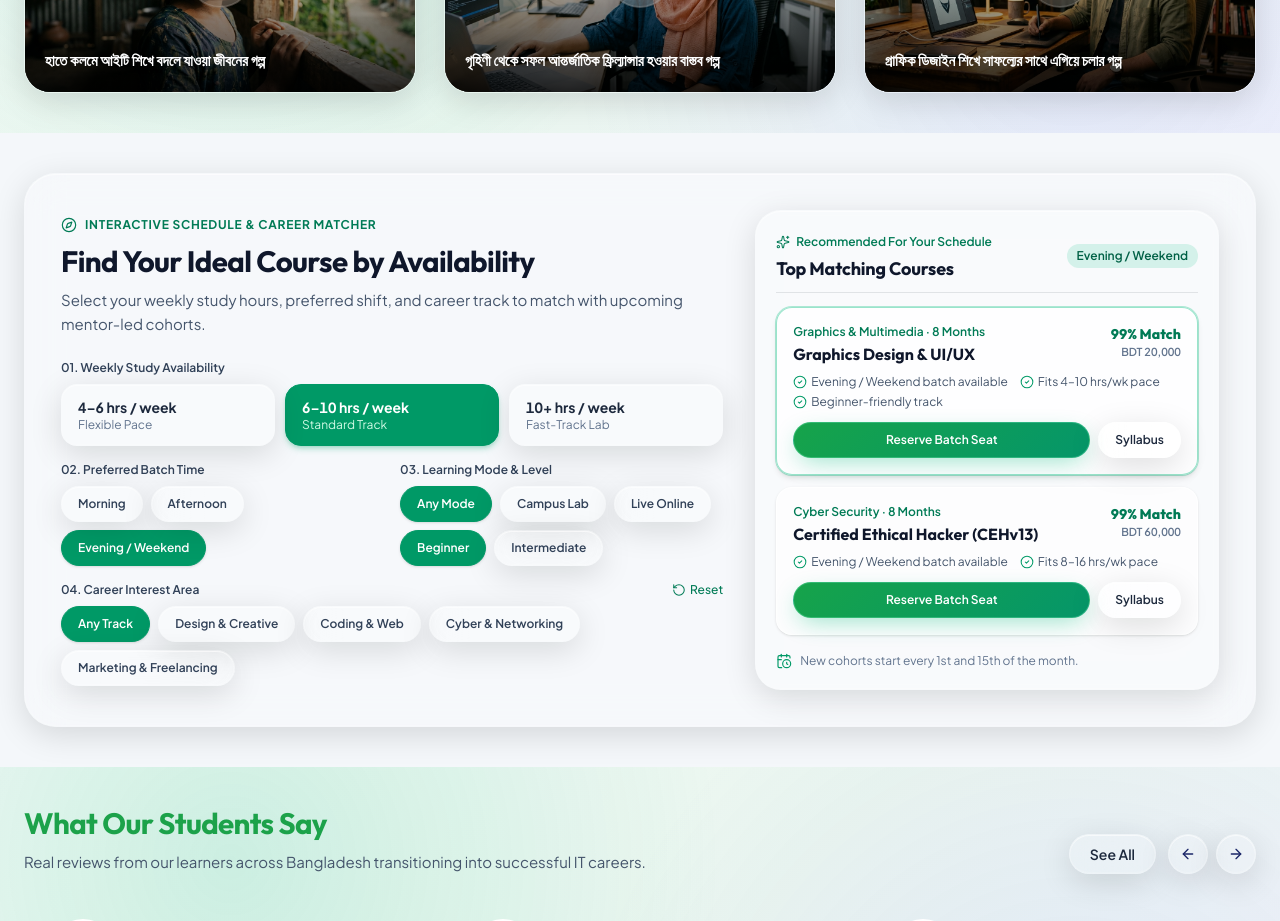
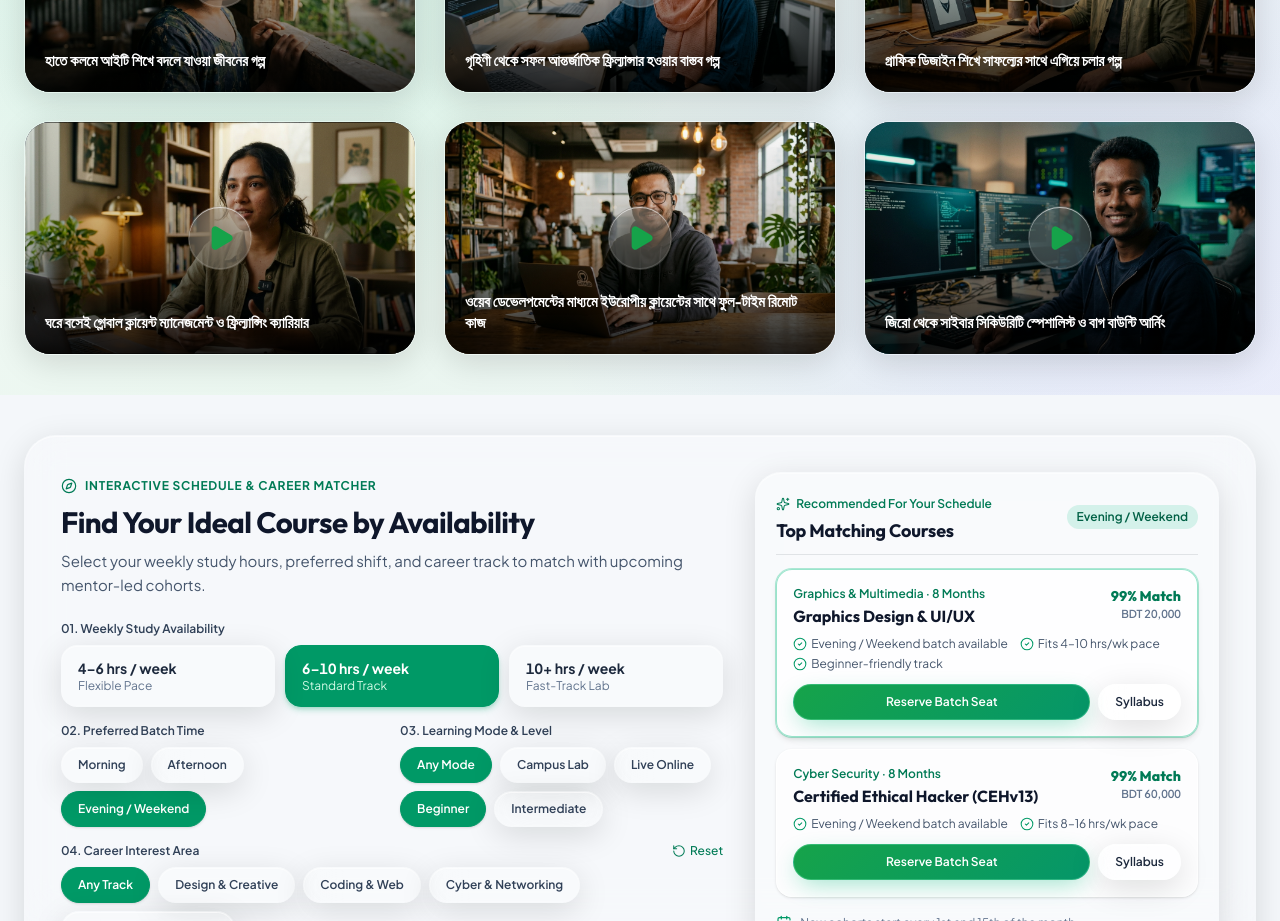
Before and after one commit to anoshione/elewebsitedesign, a React (Vite) app: page / in a window 1280 px wide. Shown: the part 4420-5341 px from the top of the page. Built offline with nearby package versions, Linux system fonts and the light colour scheme.

Commit message:
fix(stories): display 6 video success stories across 2 rows (3 per row)

```diff
--- a/src/components/SuccessAndFinder.tsx
+++ b/src/components/SuccessAndFinder.tsx
@@ -58,12 +58,27 @@ const VIDEO_SUCCESS_STORIES: VideoSuccessStory[] = [
   {
     id: 'v-story-5',
     title: 'ওয়েব ডেভেলপমেন্টের মাধ্যমে ইউরোপীয় ক্লায়েন্টের সাথে ফুল-টাইম রিমোট কাজ',
-    thumbnail: '/assets/stories/video_story_2.jpg',
+    thumbnail: '/assets/stories/video_story_5.jpg',
   },
   {
     id: 'v-story-6',
     title: 'জিরো থেকে সাইবার সিকিউরিটি স্পেশালিস্ট ও বাগ বাউন্টি আর্নিং',
+    thumbnail: '/assets/stories/video_story_6.jpg',
+  },
+  {
+    id: 'v-story-7',
+    title: 'বিশ্ববিদ্যালয় ড্রপআউট থেকে মাল্টিন্যাশনাল এজেন্সির লিড ইউআই ডিজাইনার',
     thumbnail: '/assets/stories/video_story_3.jpg',
+  },
+  {
+    id: 'v-story-8',
+    title: 'বগুড়া ক্যাম্পাস থেকে ফুল-স্ট্যাক শিখে আন্তর্জাতিক ক্লায়েন্ট প্রজেক্ট',
+    thumbnail: '/assets/stories/video_story_5.jpg',
+  },
+  {
+    id: 'v-story-9',
+    title: 'সোশ্যাল মিডিয়া মার্কেটিং থেকে নিজের ডিজিটাল ব্র্যান্ড এজেন্সি প্রতিষ্ঠা',
+    thumbnail: '/assets/stories/video_story_4.jpg',
   },
 ];
 
@@ -75,19 +90,22 @@ export const SuccessAndFinder: React.FC<SuccessAndFinderProps> = ({
   const [showAllVideos, setShowAllVideos] = useState(false);
   const [activeVideoModal, setActiveVideoModal] = useState<VideoSuccessStory | null>(null);
 
+  const PAGE_SIZE = 6;
   const totalVideos = VIDEO_SUCCESS_STORIES.length;
 
   const handlePrevVideo = () => {
-    setVideoStartIndex((prev) => (prev - 1 + totalVideos) % totalVideos);
+    setVideoStartIndex((prev) => (prev - 3 + totalVideos) % totalVideos);
   };
 
   const handleNextVideo = () => {
-    setVideoStartIndex((prev) => (prev + 1) % totalVideos);
+    setVideoStartIndex((prev) => (prev + 3) % totalVideos);
   };
 
   const visibleVideos = showAllVideos
     ? VIDEO_SUCCESS_STORIES
-    : Array.from({ length: 3 }).map((_, i) => VIDEO_SUCCESS_STORIES[(videoStartIndex + i) % totalVideos]);
+    : Array.from({ length: Math.min(PAGE_SIZE, totalVideos) }).map(
+        (_, i) => VIDEO_SUCCESS_STORIES[(videoStartIndex + i) % totalVideos]
+      );
 
   const [weeklyHours, setWeeklyHours] = useState<WeeklyHoursChoice>('moderate');
   const [shift, setShift] = useState<ShiftChoice>('Evening / Weekend');
@@ -172,7 +190,7 @@ export const SuccessAndFinder: React.FC<SuccessAndFinderProps> = ({
                 onClick={() => setShowAllVideos((prev) => !prev)}
                 className="inline-flex items-center justify-center h-10 px-5 text-sm font-semibold text-slate-800 glass-btn rounded-full transition-all whitespace-nowrap cursor-pointer hover:text-emerald-800"
               >
-                {showAllVideos ? 'Show Carousel' : 'See All'}
+                {showAllVideos ? 'Show 6 Stories' : 'See All'}
               </button>
 
               <div className="flex items-center gap-2">
```
